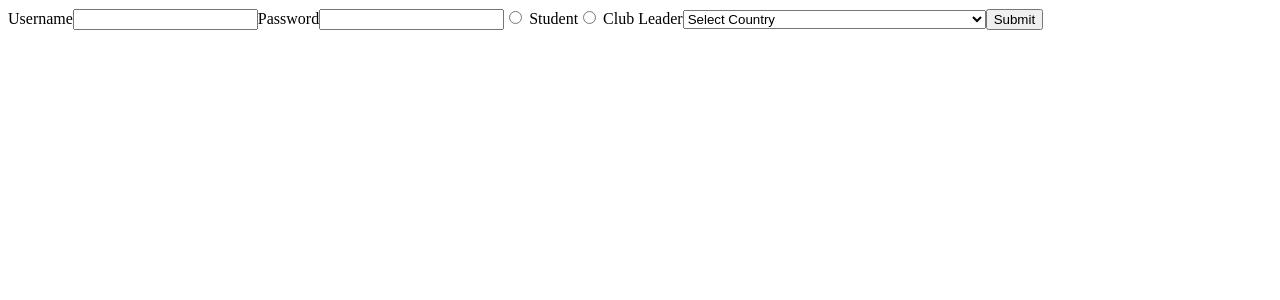
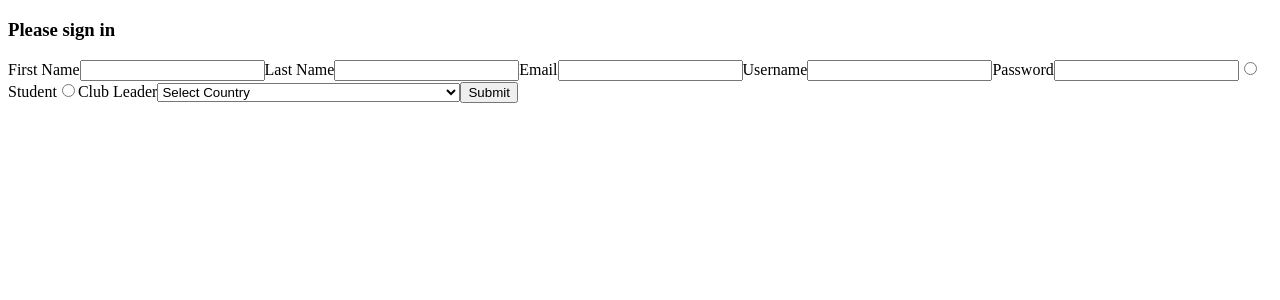
Before and after one commit to cfgchicago23/Team-10, a React (Create React App) app in the folder global-family/: page /SignUp in a window 1280 px wide. Shown: the top 300 px of the page. Built offline with nearby package versions, Linux system fonts and the light colour scheme.

Commit message:
add more fields to signup page

```diff
--- a/global-family/package.json
+++ b/global-family/package.json
@@ -6,8 +6,10 @@
     "@testing-library/jest-dom": "^5.17.0",
     "@testing-library/react": "^13.4.0",
     "@testing-library/user-event": "^13.5.0",
+    "axios": "^1.5.1",
     "react": "^18.2.0",
     "react-dom": "^18.2.0",
+    "react-router-dom": "^6.16.0",
     "react-scripts": "5.0.1",
     "web-vitals": "^2.1.4"
   },
--- a/global-family/src/login_page.js
+++ b/global-family/src/login_page.js
@@ -34,6 +34,7 @@ const Login = () => {
 
   return (
     <div>
+      <h3>Please log in</h3>
       <form onSubmit={handleSubmit}>
         <label>Username</label>
         <input
--- a/global-family/src/signup_page.js
+++ b/global-family/src/signup_page.js
@@ -4,20 +4,81 @@ import { BrowserRouter as Router, Routes, Route } from "react-router-dom";
 import Login from "./login_page";
 import { useState } from "react";
 import { useNavigate } from "react-router-dom";
+import axios from "axios";
 
 const SignUpPage = () => {
   const [username, setusername] = useState("");
   const [password, setpassword] = useState("");
+  const [country, setcountry] = useState("");
+  const [userType, setuserType] = useState("");
+  const [firstName, setfirstName] = useState("");
+  const [lastName, setlastName] = useState("");
+  const [email, setemail] = useState("");
   const [authenticated, setauthenticated] = useState(
     localStorage.getItem(localStorage.getItem("authenticated") || false)
   );
-  const users = [{ username: "Jane", password: "test" }];
+  //   const users = [{ username: "Jane", password: "test" }];
   //   const [logged, setLogged] = useState(null);
   const navigate = useNavigate();
 
-  const handleSubmit = (e) => {
+  //   const postData = async () => {
+  //     try {
+  //       const response = await axios.post("http://127.0.0.1:8000/signup", {
+  //         data: {
+  //           name: firstName + " " + lastName,
+  //           email: email,
+  //           password: password,
+  //           type: userType,
+  //           country: country,
+  //           // Add other data you want to send in the request body
+  //         },
+  //       });
+  //       console.log("Response:", response.data);
+  //     } catch (error) {
+  //       console.error("Error:", error);
+  //     }
+  //   };
+
+  const handleSubmit = async (e) => {
     // put their username and password into mongodb database
     // if successful, navigate to login page
+    // const newProduct = {
+    //   name: firstName + " " + lastName,
+    //   email: email,
+    //   password: password,
+    //   type: userType,
+    //   country: country,
+    // };
+
+    // console.log("newProduct:", newProduct);
+
+    // const response = await fetch("http://127.0.0.1:8000/signup", {
+    //   method: "POST",
+    //   headers: {
+    //     "Content-Type": "application/json; charset=utf-8",
+    //   },
+    //   body: JSON.stringify(newProduct),
+    // });
+    // console.log("status:", response.status);
+
+    var xhr = new XMLHttpRequest();
+    var url = "http://127.0.0.1:8000/api/signup";
+    xhr.open("POST", url, true);
+    xhr.setRequestHeader("Content-Type", "application/json");
+    xhr.onreadystatechange = function () {
+      if (xhr.readyState === 4 && xhr.status === 200) {
+        var json = JSON.parse(xhr.responseText);
+        console.log(json.email + ", " + json.password);
+      }
+    };
+    var data = JSON.stringify({
+      name: firstName + " " + lastName,
+      email: email,
+      password: password,
+      type: userType,
+      country: country,
+    });
+    xhr.send(data);
 
     e.preventDefault();
     console.log("in handlesubmit");
@@ -26,7 +87,29 @@ const SignUpPage = () => {
 
   return (
     <div>
+        <h3>Please sign in</h3>
       <form onSubmit={handleSubmit}>
+        <label>First Name</label>
+        <input
+          type="text"
+          name="First Name"
+          value={firstName}
+          onChange={(e) => setfirstName(e.target.value)}
+        />
+        <label>Last Name</label>
+        <input
+          type="text"
+          name="Last Name"
+          value={lastName}
+          onChange={(e) => setlastName(e.target.value)}
+        />
+        <label>Email</label>
+        <input
+          type="text"
+          name="Email"
+          value={email}
+          onChange={(e) => setemail(e.target.value)}
+        />
         <label>Username</label>
         <input
           type="text"
@@ -40,10 +123,27 @@ const SignUpPage = () => {
           name="Password"
           onChange={(e) => setpassword(e.target.value)}
         />
-        <input type="radio" value="Student" name="user-type" /> Student
-        <input type="radio" value="Club Leader" name="user-type" /> Club Leader
+        <input
+          type="radio"
+          value="Student"
+          name="user-type"
+          onChange={(e) => setuserType(e.target.value)}
+        />
+        Student
+        <input
+          type="radio"
+          value="Club Leader"
+          name="user-type"
+          onChange={(e) => setuserType(e.target.value)}
+        />
+        Club Leader
         {/* get their country through a dropdown */}
-        <select class="form-select" id="country" name="country">
+        <select
+          className="form-select"
+          id="country"
+          name="country"
+          onChange={(e) => setcountry(e.target.value)}
+        >
           <option>Select Country</option>
           <option value="AF">Afghanistan</option>
           <option value="AX">Aland Islands</option>
```
Also changed, not shown: 2 other files (tests, documents, lock files or other folders).
